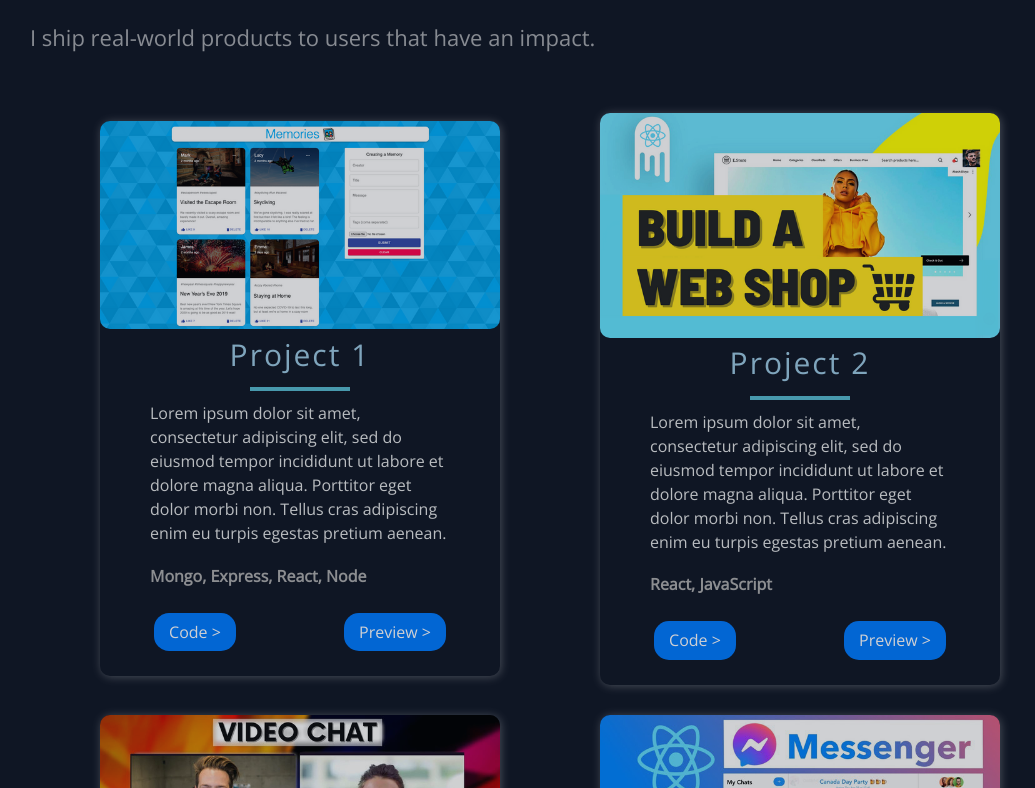
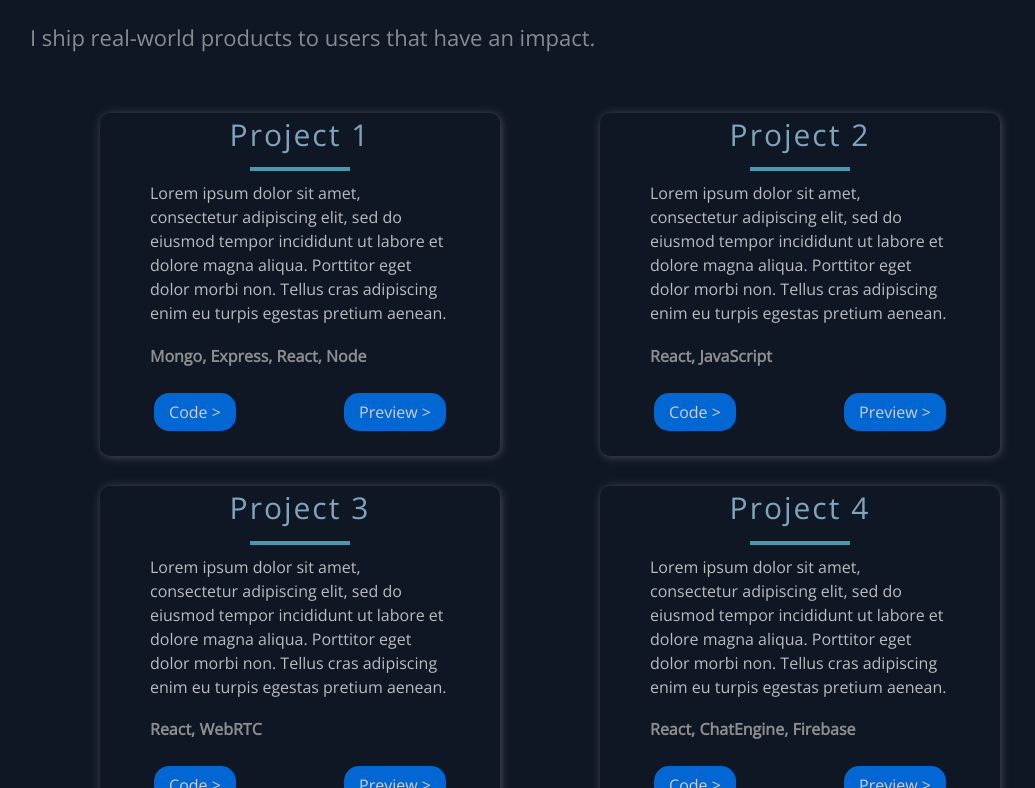
Before and after one commit to weirongw23/weirongw, a Next.js app: page / in a window 1280 px wide. Shown: the part 772-1560 px from the top of the page, without its empty margins (90-1125 px from the left). Built offline with nearby package versions, Linux system fonts and the light colour scheme.

Commit message:
BRUHH :(

```diff
--- a/src/components/Projects/Projects.js
+++ b/src/components/Projects/Projects.js
@@ -47,7 +47,7 @@
 					languages,
 				}) => (
 					<BlogCard key={id}>
-						<Img src={image} />
+						{/* <Img src={image} /> */}
 						<TitleContent>
 							<HeaderThree title>{title}</HeaderThree>
 							<Hr />
```
